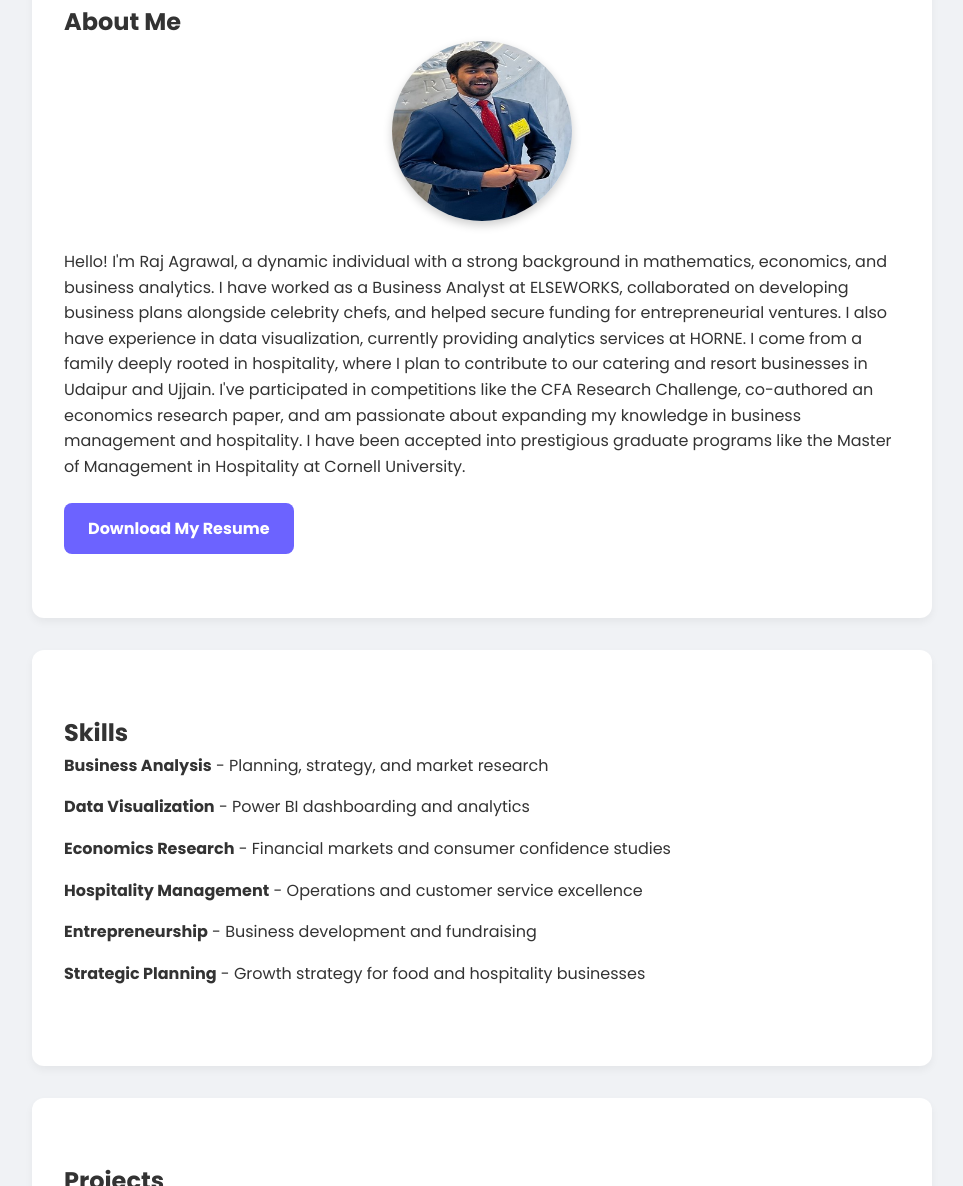
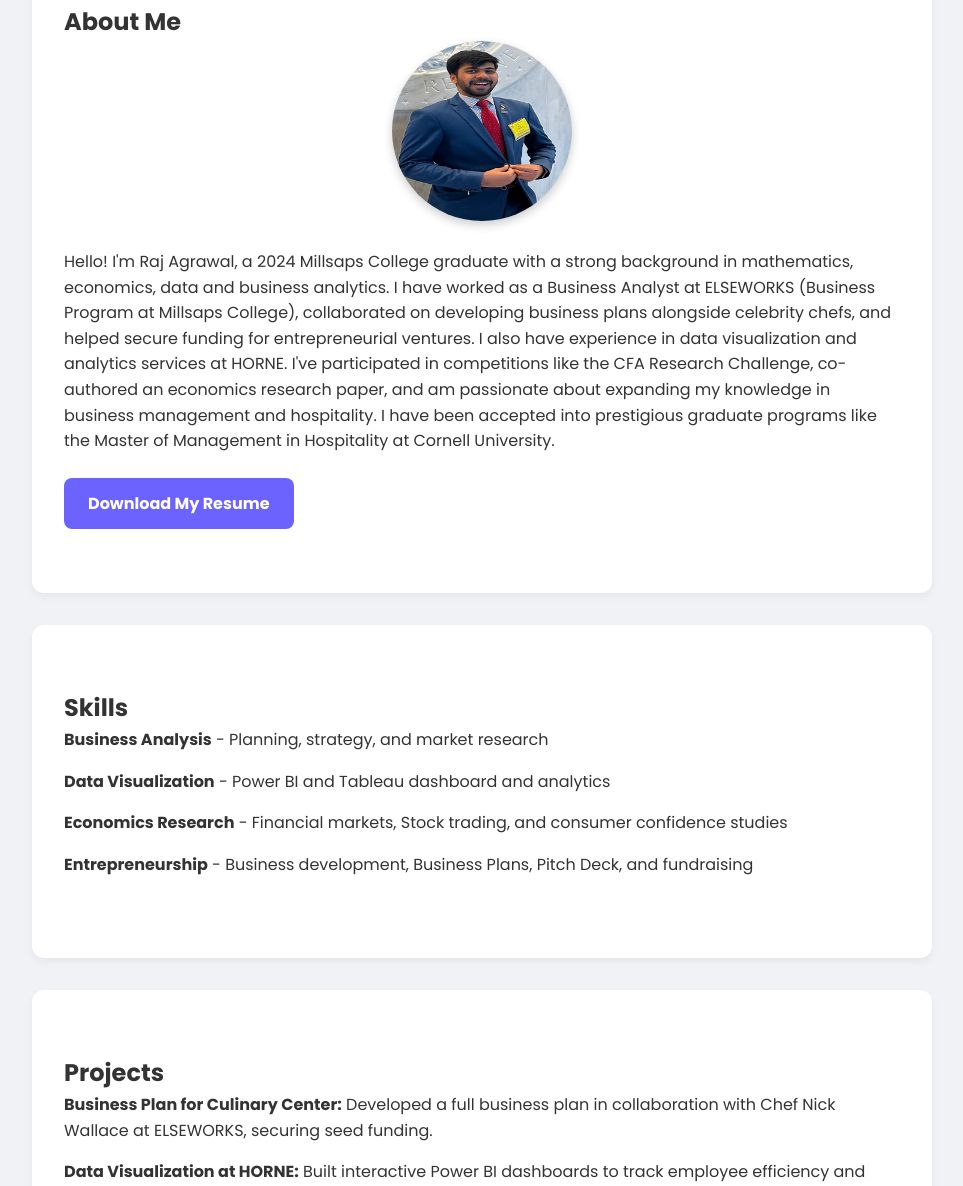
Before and after one commit to rajagrawal-10/rajagrawal.github.io, a plain HTML site: page index.html in a window 1280 px wide. Shown: the part 317-1503 px from the top of the page, without its empty margins (158-1121 px from the left). Drawn offline with Linux system fonts and the light colour scheme.

Commit message:
index.html

```diff
--- a/index.html
+++ b/index.html
@@ -106,6 +106,7 @@
       height: 180px;
       border-radius: 50%;
       object-fit: cover;
+      object-position: top center;
       box-shadow: 0px 4px 10px rgba(0, 0, 0, 0.2);
       margin-bottom: 20px;
     }
@@ -138,10 +139,9 @@
     <img src="profile.jpg" alt="Raj Agrawal Headshot" class="profile-pic">
   </div>
 
-  <p>Hello! I'm Raj Agrawal, a dynamic individual with a strong background in mathematics, economics, and business analytics.
-     I have worked as a Business Analyst at ELSEWORKS, collaborated on developing business plans alongside celebrity chefs, and helped secure funding for entrepreneurial ventures.
-     I also have experience in data visualization, currently providing analytics services at HORNE.
-     I come from a family deeply rooted in hospitality, where I plan to contribute to our catering and resort businesses in Udaipur and Ujjain.
+  <p>Hello! I'm Raj Agrawal, a 2024 Millsaps College graduate with a strong background in mathematics, economics, data and business analytics.
+     I have worked as a Business Analyst at ELSEWORKS (Business Program at Millsaps College), collaborated on developing business plans alongside celebrity chefs, and helped secure funding for entrepreneurial ventures.
+     I also have experience in data visualization and analytics services at HORNE.
      I've participated in competitions like the CFA Research Challenge, co-authored an economics research paper, and am passionate about expanding my knowledge in business management and hospitality.
      I have been accepted into prestigious graduate programs like the Master of Management in Hospitality at Cornell University.</p>
 
@@ -153,11 +153,9 @@
   <h2>Skills</h2>
   <ul>
     <li><strong>Business Analysis</strong> - Planning, strategy, and market research</li>
-    <li><strong>Data Visualization</strong> - Power BI dashboarding and analytics</li>
-    <li><strong>Economics Research</strong> - Financial markets and consumer confidence studies</li>
-    <li><strong>Hospitality Management</strong> - Operations and customer service excellence</li>
-    <li><strong>Entrepreneurship</strong> - Business development and fundraising</li>
-    <li><strong>Strategic Planning</strong> - Growth strategy for food and hospitality businesses</li>
+    <li><strong>Data Visualization</strong> - Power BI and Tableau dashboard and analytics</li>
+    <li><strong>Economics Research</strong> - Financial markets, Stock trading, and consumer confidence studies</li>
+    <li><strong>Entrepreneurship</strong> - Business development, Business Plans, Pitch Deck, and fundraising</li>
   </ul>
 </section>
 
```
